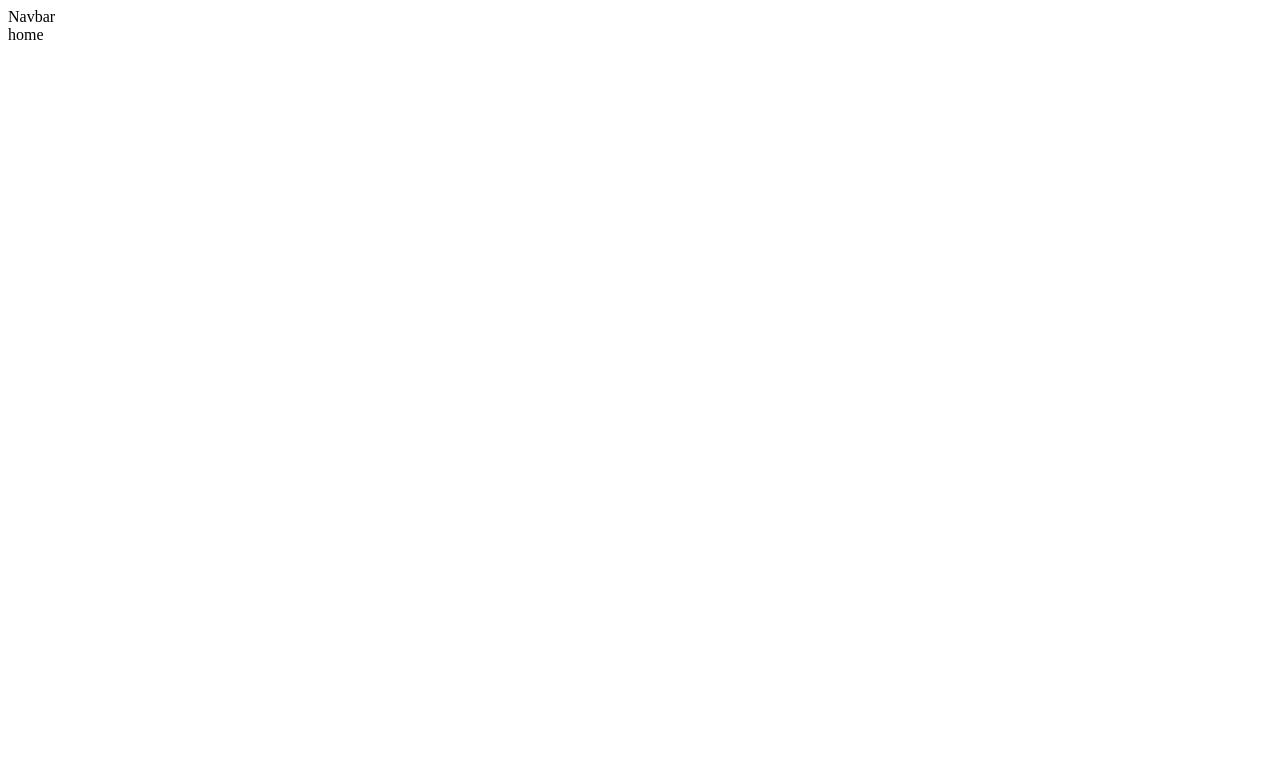
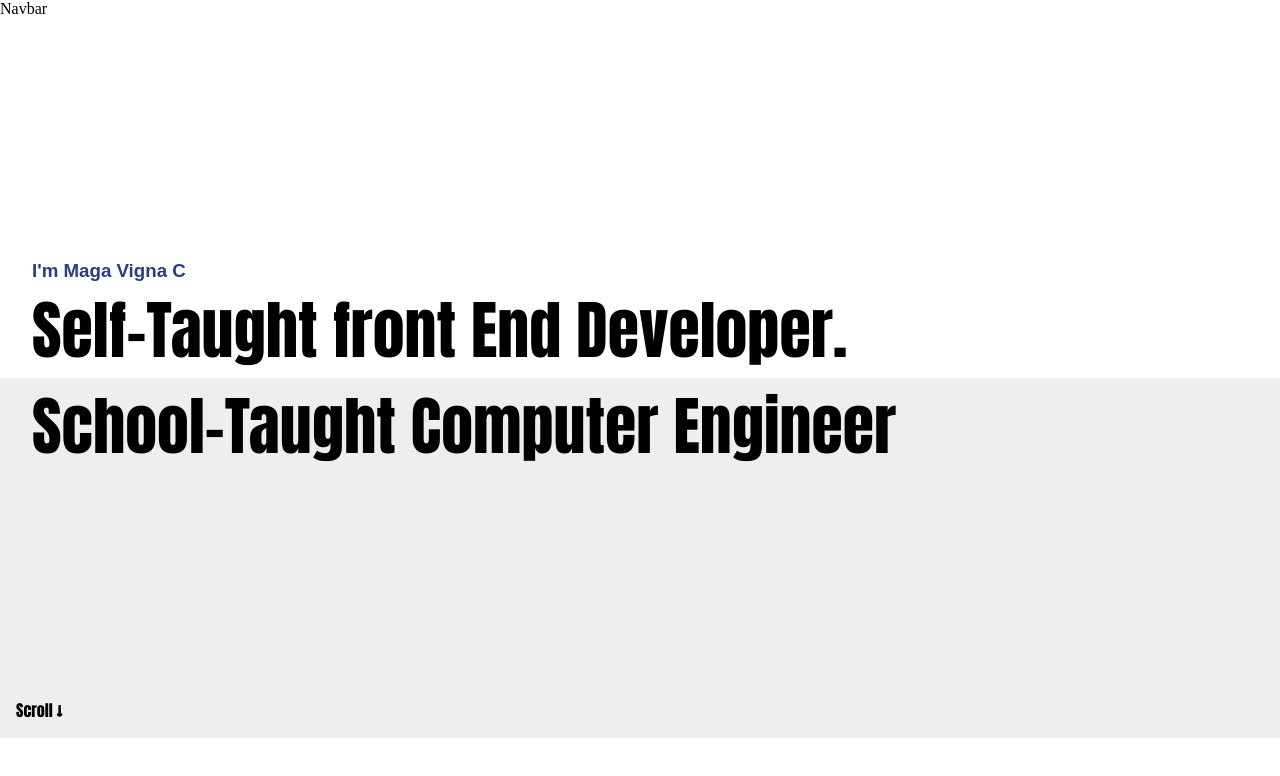
Before and after one commit to vishalvoid/portfolio, a React (Create React App) app: page / in a window 1280 px wide. Shown: the top 776 px of the page. Built offline with nearby package versions, Linux system fonts and the light colour scheme.

Commit message:
Created Home Page Layout

```diff
--- a/src/App.jsx
+++ b/src/App.jsx
@@ -1,6 +1,6 @@
 import React from "react";
 import Navbar from "./components/navbar/Navbar";
-import Home from "./components/home/home";
+import Home from "./components/home/Home";
 
 function App() {
   return (
--- /dev/null
+++ b/src/components/home/Home.css
@@ -0,0 +1,47 @@
+@import url("https://fonts.googleapis.com/css2?family=Anton&display=swap");
+
+.container {
+  /* border: 1px solid red; */
+  position: absolute;
+  height: 100%;
+  width: 100%;
+}
+.container__upper {
+  position: relative;
+  height: 45%;
+  background-color: #fff;
+}
+.container__upper--name {
+  position: absolute;
+  bottom: 6rem;
+  text-indent: 2rem;
+  font-family: sans-serif;
+  color: #253d8a;
+}
+.container__upper--heading {
+  position: absolute;
+  bottom: 0;
+  font-family: "Anton", sans-serif;
+  font-size: 4rem;
+  font-weight: 300;
+  text-indent: 2rem;
+}
+.container__lower {
+  position: relative;
+  height: 45%;
+  background-color: #eee;
+  font-family: "Anton", sans-serif;
+}
+.container__lower--heading {
+  position: absolute;
+  top: 0;
+  font-family: "Anton", sans-serif;
+  font-size: 4rem;
+  font-weight: 300;
+  text-indent: 2rem;
+}
+.container__lower--scroll {
+  position: absolute;
+  bottom: 1rem;
+  left: 1rem;
+}
--- /dev/null
+++ b/src/components/home/Home.jsx
@@ -0,0 +1,25 @@
+import React from "react";
+import "./Home.css";
+
+function Home() {
+  return (
+    <>
+      <div className="container">
+        <div className="container__upper">
+          <h3 className="container__upper--name">I'm Maga Vigna C</h3>
+          <h1 className="container__upper--heading">
+            Self-Taught front End Developer.
+          </h1>
+        </div>
+        <div className="container__lower">
+          <h1 className="container__lower--heading">
+            School-Taught Computer Engineer
+          </h1>
+          <p className="container__lower--scroll"> Scroll &darr;</p>
+        </div>
+      </div>
+    </>
+  );
+}
+
+export default Home;
--- a/src/components/home/home.jsx
+++ /dev/null
@@ -1,7 +0,0 @@
-import React from "react";
-
-function home() {
-  return <div>home</div>;
-}
-
-export default home;
--- a/src/index.css
+++ b/src/index.css
@@ -0,0 +1,4 @@
+* {
+  margin: 0;
+  padding: 0;
+}
```
